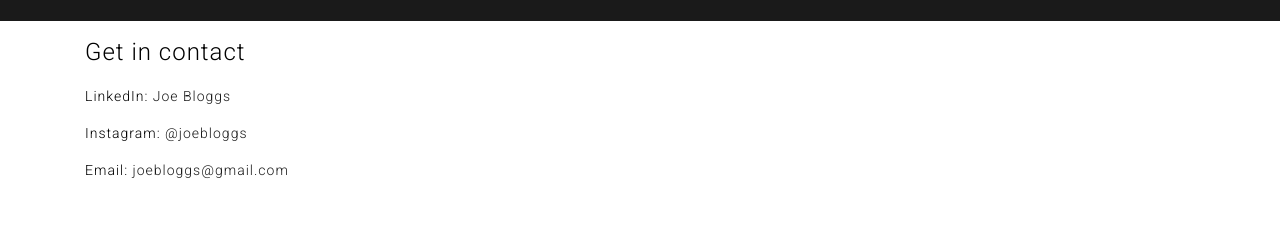
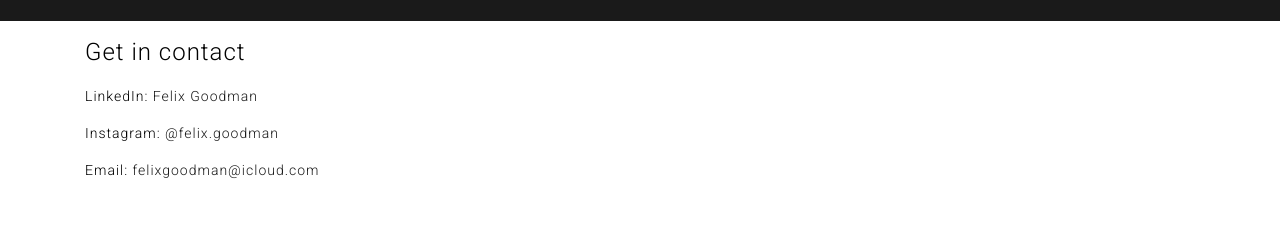
Before and after one commit to fDotGoodman/fDotGoodman.github.io, a plain HTML site: page contact/contact.html in a window 1280 px wide. Shown: the part 68-297 px from the top of the page. Drawn offline with Linux system fonts and the light colour scheme.

Commit message:
Updated Contact

```diff
--- a/contact/contact.html
+++ b/contact/contact.html
@@ -39,9 +39,9 @@
 		<div class="row">
 			<div class="col-lg-12 top-margin bottom-margin">
 				<p class="font-large">Get in contact</p>
-				<p>LinkedIn: <a href="https://www.linkedin.com">Joe Bloggs</a></p>
-				<p>Instagram: <a href="https://www.instagram.com">@joebloggs</a></p>
-				<p>Email: <a href = "mailto: joebloggs@gmail.com">joebloggs@gmail.com</a></p>
+				<p>LinkedIn: <a href="https://www.linkedin.com/in/felix-goodman-441b26152/">Felix Goodman</a></p>
+				<p>Instagram: <a href="https://www.instagram.com/felix.goodman/">@felix.goodman</a></p>
+				<p>Email: <a href = "mailto: felixgoodman@icloud.com">felixgoodman@icloud.com</a></p>
 			</div>
 		</div>
 
```
